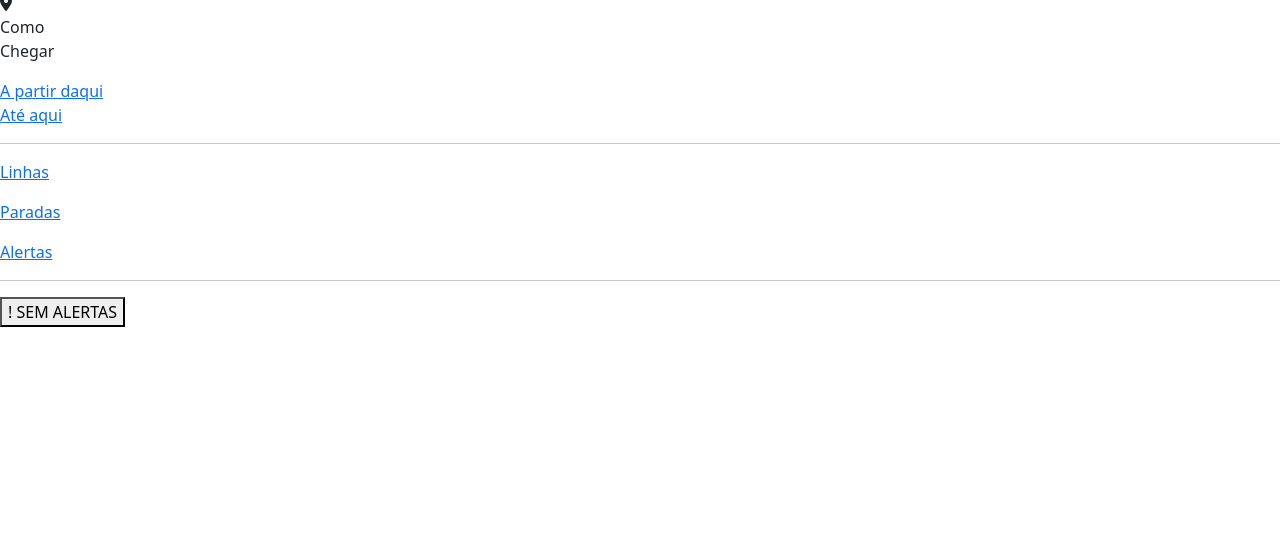
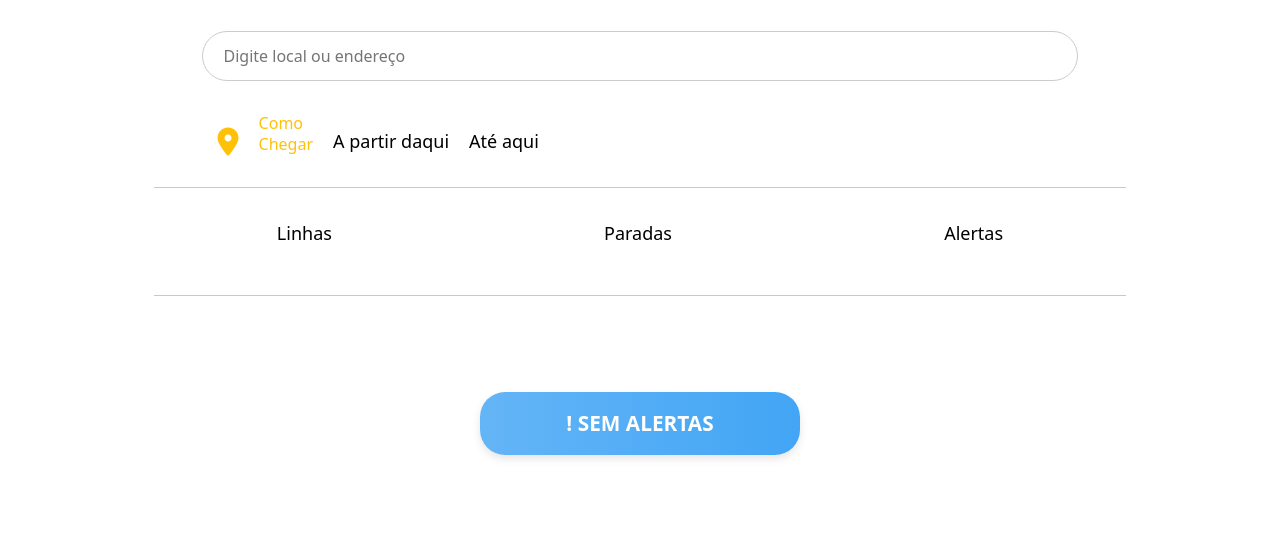
Before and after one commit to Murilo08-del/MOCKUP, a PHP site: page /html/alertas.html in a window 1280 px wide. Shown: the part 597-1132 px from the top of the page. Before the commit the page ends 924 px from the top, so only its background shows below. Run offline with PHP 8.4, Linux system fonts and the light colour scheme.

Commit message:
deixei a tela de alertas responsiva

```diff
--- a/css/alertas.css
+++ b/css/alertas.css
@@ -1,39 +1,45 @@
-@media(max-width:480px) {
 * {
     margin: 0;
     padding: 0;
     box-sizing: border-box;
 }
 
-    /* navbar */
+body {
+    font-family: 'Segoe UI', sans-serif;
+    background-color: #f5f5f5;
+    min-height: 100vh;
+}
+
+/* Navbar */
 .top-bar {
     background-color: gray;
     color: white;
     display: flex;
     justify-content: space-between;
     align-items: center;
-        padding: 3vh 2vw;
+    padding: 2vh 4vw;
+    position: relative;
 }
 
 .logo {
     display: flex;
     align-items: center;
-        font-size: 18px;
+    font-size: clamp(1rem, 4vw, 1.5rem);
     font-weight: bold;
     gap: 8px;
-        margin-left: 15vw;
+    position: absolute;
+    left: 50%;
+    transform: translateX(-50%);
 }
 
 .icons {
     display: flex;
-        gap: 2vw;
+    gap: clamp(1vw, 2vw, 3vw);
     align-items: center;
-        justify-content: center;
-        padding: 1vh 0;
+    justify-content: flex-end;
     flex-wrap: wrap;
 }
 
-    /* Mudar de tela */
 .icons a {
     text-decoration: none;
 }
@@ -41,17 +47,16 @@
 .icons i {
     background-color: gray;
     color: white;
-        padding: 1.5vh;
-        font-size: 2vh;
+    padding: clamp(8px, 1.5vh, 12px);
+    font-size: clamp(14px, 2vh, 18px);
     border-radius: 50%;
     transition: background-color 0.3s, transform 0.2s;
     display: inline-flex;
     align-items: center;
     justify-content: center;
-        width: 5vh;
-        height: 2vh;
+    width: clamp(35px, 5vh, 45px);
+    height: clamp(35px, 5vh, 45px);
 }
-
 
 .icons i:hover {
     background-color: orange;
@@ -62,20 +67,24 @@
     background-color: #ffc107;
 }
 
-
+/* Botão do menu hamburguer */
 .open-btn {
-        font-size: 20px;
+    font-size: clamp(20px, 4vw, 24px);
     cursor: pointer;
     background-color: gray;
     color: white;
-        padding: 1px 15px;
+    padding: 8px 15px;
     border: none;
-        top: 10px;
-        left: 20px;
     border-radius: 5px;
+    transition: background-color 0.3s;
+    z-index: 10;
 }
 
-    /* aba lateral */
+.open-btn:hover {
+    background-color: #555;
+}
+
+/* Sidebar */
 .sidebar {
     height: 100%;
     width: 0;
@@ -86,120 +95,344 @@
     overflow-x: hidden;
     transition: 0.3s;
     padding-top: 60px;
-        z-index: 1;
+    z-index: 1000;
+    box-shadow: 2px 0 5px rgba(0, 0, 0, 0.1);
 }
 
 .sidebar a {
-        padding: 10px 20px;
+    padding: 15px 20px;
     text-decoration: none;
-        font-size: 18px;
+    font-size: clamp(16px, 3vw, 18px);
     color: black;
     display: block;
     transition: 0.3s;
 }
 
 .sidebar a:hover {
-        background-color: gray;
+    background-color: #f0f0f0;
 }
 
-    /*fechar */
 .close-btn {
     position: absolute;
     top: 20px;
     right: 25px;
     font-size: 30px;
     cursor: pointer;
-        color: white;
+    color: #333;
+    transition: color 0.3s;
 }
 
+.close-btn:hover {
+    color: #ff0000;
+}
+
+/* Main Content */
+main {
+    background-color: white;
+    min-height: 80vh;
+    padding: 3vh 5vw;
+}
 
 .mapa {
     display: flex;
     justify-content: center;
-        border-radius: 20vw;
+    padding: 2vh 0;
 }
 
 iframe {
-        height: 30vh;
-        max-width: 100vw;
-    }
-
-    .flexivel {
-        display: flex;
-    }
-
-    .partir-daqui {
-        display: flex;
-        gap: 12px;
-        margin-top: 2vh;
-        margin-left: 16vw;
-        color: #ffc107;
-        font-size: 4vh;
-    }
-
-    .partir-daqui p {
-        font-size: 12px;
-    }
-
-    .aqui {
-        margin-left: 7vw;
-        font-size: 2vh;
-    }
-
-    .aqui a {
-        color: black;
-    }
-
-    .linhas {
-        font-size: 2.5vh;
-        margin-left: 9vw;
-        display: flex;
-        gap: 20vw;
-    }
-
-    .linhas a {
-        color: black;
-    }
-
-
-    .linhas p {
-        font: 20vh;
-    }
-
-    .botao {
-        display: flex;
-        justify-content: center;
-        margin-top: 10vh;
-    }
-
-    .enviar {
+    width: 100%;
+    max-width: 600px;
+    height: clamp(300px, 40vh, 450px);
+    border-radius: 12px;
     border: none;
-        color: black;
-        background: linear-gradient(to right, #b3e5fc 0%, #90caf9 100%);
-        border-radius: 10vh;
-        width: 40vw;
-        height: 6vh;
 }
 
 .como-chegar {
     display: flex;
     justify-content: center;
+    padding: 2vh 0;
 }
 
 .como-chegar input {
-        width: 80vw;
-        border-radius: 20vw;
-        padding: 1.5vh;
-        margin-top: 3vh;
+    width: 90%;
+    max-width: 600px;
+    border-radius: 25px;
+    padding: clamp(10px, 1.5vh, 14px);
+    border: 1px solid #ccc;
+    font-size: clamp(0.9rem, 2vw, 1rem);
 }
 
-    .numero h1,
-    .numero p,
-    .numero2 p,
-    .tempo p,
-    .linhas p,
-    .partir-daqui p,
+.como-chegar input:focus {
+    outline: none;
+    border-color: #ffc107;
+    box-shadow: 0 0 5px rgba(255, 193, 7, 0.3);
+}
+
+.flexivel {
+    display: flex;
+    flex-wrap: wrap;
+    align-items: center;
+}
+
+.partir-daqui {
+    display: flex;
+    align-items: center;
+    gap: 12px;
+    margin-top: 2vh;
+    padding: 0 2vw;
+    color: #ffc107;
+    font-size: clamp(20px, 4vh, 28px);
+    flex-wrap: wrap;
+}
+
+.partir-daqui p {
+    font-size: clamp(12px, 2.5vw, 16px);
+    line-height: 1.3;
+}
+
+.aqui {
+    font-size: clamp(14px, 2.5vw, 18px);
+}
+
 .aqui a {
-        font-size: clamp(14px, 3vw, 18px);
+    color: black;
+    text-decoration: none;
+    transition: color 0.3s;
+}
+
+.aqui a:hover {
+    color: #ffc107;
+}
+
+hr {
+    border: none;
+    border-top: 1px solid #ddd;
+    margin: 3vh 0;
+}
+
+.linhas {
+    font-size: clamp(16px, 3vw, 20px);
+    display: flex;
+    justify-content: space-around;
+    gap: 5vw;
+    flex-wrap: wrap;
+    padding: 2vh 2vw;
+}
+
+.linhas a {
+    color: black;
+    text-decoration: none;
+    transition: color 0.3s;
+}
+
+.linhas a:hover {
+    color: #ffc107;
+}
+
+.linhas p {
+    font-size: clamp(14px, 2.5vw, 18px);
+}
+
+/* Botão de Alertas */
+.botao {
+    display: flex;
+    justify-content: center;
+    margin-top: 5vh;
+    padding: 2vh 5vw;
+}
+
+.enviar {
+    border: none;
+    color: white;
+    background: linear-gradient(to right, #64b5f6 0%, #42a5f5 100%);
+    border-radius: 25px;
+    padding: clamp(12px, 2vh, 16px) clamp(30px, 6vw, 50px);
+    min-width: 200px;
+    cursor: pointer;
+    font-size: clamp(1rem, 2.5vw, 1.3rem);
+    font-weight: 700;
+    transition: background 0.3s, transform 0.2s;
+    box-shadow: 0 4px 8px rgba(0, 0, 0, 0.1);
+}
+
+.enviar:hover {
+    background: linear-gradient(to right, #42a5f5 0%, #1e88e5 100%);
+    transform: translateY(-2px);
+    box-shadow: 0 6px 12px rgba(0, 0, 0, 0.15);
+}
+
+.enviar:active {
+    transform: translateY(0);
+}
+
+/* Tablet */
+@media (min-width: 481px) and (max-width: 768px) {
+    .top-bar {
+        padding: 2.5vh 5vw;
+    }
+
+    main {
+        padding: 4vh 6vw;
+    }
+
+    iframe {
+        max-width: 700px;
+        height: 45vh;
+    }
+
+    .como-chegar input {
+        max-width: 700px;
+    }
+
+    .partir-daqui {
+        padding: 0 3vw;
+    }
+
+    .linhas {
+        gap: 8vw;
+    }
+
+    .botao {
+        margin-top: 6vh;
+    }
+
+    .enviar {
+        min-width: 250px;
+    }
+
+    .icons i {
+        width: 40px;
+        height: 40px;
     }
 }
+
+/* Desktop */
+@media (min-width: 769px) and (max-width: 1024px) {
+    .top-bar {
+        padding: 2.5vh 8vw;
+    }
+
+    .logo {
+        font-size: 1.5rem;
+    }
+
+    main {
+        padding: 5vh 8vw;
+    }
+
+    iframe {
+        max-width: 800px;
+        height: 50vh;
+    }
+
+    .como-chegar input {
+        max-width: 800px;
+    }
+
+    .partir-daqui {
+        padding: 0 4vw;
+    }
+
+    .linhas {
+        gap: 10vw;
+        padding: 2vh 4vw;
+    }
+
+    .botao {
+        margin-top: 7vh;
+        padding: 3vh 8vw;
+    }
+
+    .enviar {
+        min-width: 280px;
+        font-size: 1.2rem;
+    }
+
+    .icons {
+        gap: 1.5vw;
+    }
+
+    .icons i {
+        width: 45px;
+        height: 45px;
+    }
+}
+
+/* Large Desktop */
+@media (min-width: 1025px) {
+    .top-bar {
+        padding: 2.5vh 10vw;
+    }
+
+    .logo {
+        font-size: 1.8rem;
+    }
+
+    main {
+        padding: 6vh 12vw;
+        max-width: 1400px;
+        margin: 0 auto;
+    }
+
+    iframe {
+        max-width: 900px;
+        height: 55vh;
+    }
+
+    .como-chegar input {
+        max-width: 900px;
+    }
+
+    .partir-daqui {
+        padding: 0 5vw;
+        gap: 20px;
+    }
+
+    .linhas {
+        gap: 12vw;
+        padding: 2vh 5vw;
+    }
+
+    .botao {
+        margin-top: 8vh;
+        padding: 4vh 10vw;
+    }
+
+    .enviar {
+        min-width: 320px;
+        font-size: 1.3rem;
+        padding: 16px 60px;
+    }
+
+    .icons {
+        gap: 2vw;
+    }
+
+    .icons i {
+        width: 50px;
+        height: 50px;
+        font-size: 20px;
+    }
+}
+
+/* Extra Large Desktop */
+@media (min-width: 1440px) {
+    main {
+        padding: 7vh 15vw;
+        max-width: 1600px;
+    }
+
+    iframe {
+        max-width: 1000px;
+        height: 60vh;
+    }
+
+    .como-chegar input {
+        max-width: 1000px;
+    }
+
+    .enviar {
+        min-width: 350px;
+        font-size: 1.4rem;
+    }
+}
```
Lines whose indentation alone changed are shown as unchanged.
